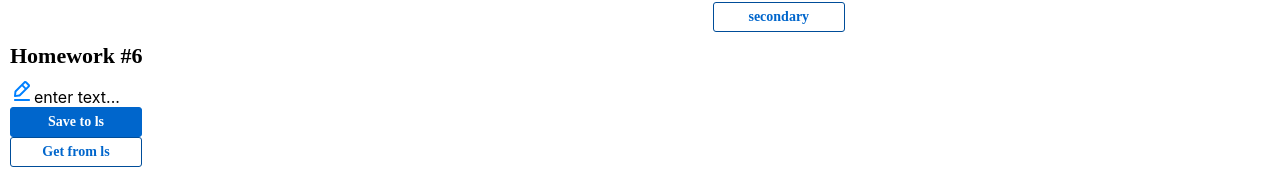
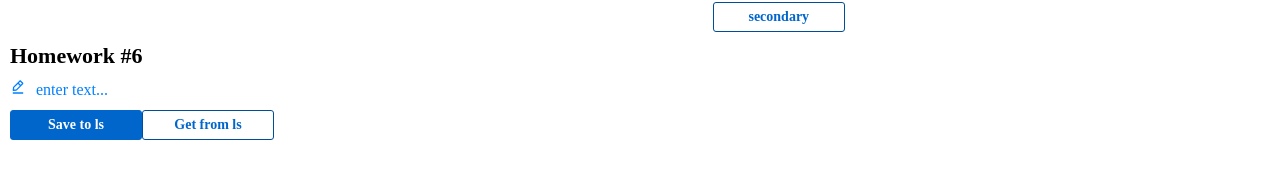
Before and after one commit to OlgaKapskaya/homeworks-ignat, a React (Create React App) app: page /#/pre-junior in a window 1280 px wide. Shown: the part 895-1069 px from the top of the page. After the commit the page ends 1045 px from the top, so only its background shows below. Built offline with nearby package versions, Linux system fonts and the light colour scheme; a web font is replaced by a local one.

Commit message:
HW6 (css)

```diff
--- a/src/s2-homeworks/hw06/HW6.module.css
+++ b/src/s2-homeworks/hw06/HW6.module.css
@@ -1,5 +1,10 @@
 .buttonsContainer {
+    display: flex;
+    flex-direction: row;
+    margin-top: 10px;
 }
 
 .editableSpanContainer {
+    display: flex;
+    flex-direction: column;
 }
--- a/src/s2-homeworks/hw06/common/c4-SuperEditableSpan/SuperEditableSpan.module.css
+++ b/src/s2-homeworks/hw06/common/c4-SuperEditableSpan/SuperEditableSpan.module.css
@@ -1,11 +1,22 @@
 .spanBlock {
+    width: 276px;
 }
 
 .span {
+    font-family: 'Montserrat';
+    font-style: normal;
+    font-weight: 500;
+    font-size: 16px;
+    line-height: 20px;
+    color: #0080FF;
+    margin-left: 10px;
 }
 
 .input {
+
 }
 
 .pen {
+    width: 16px;
+    height: 16px;
 }
```
